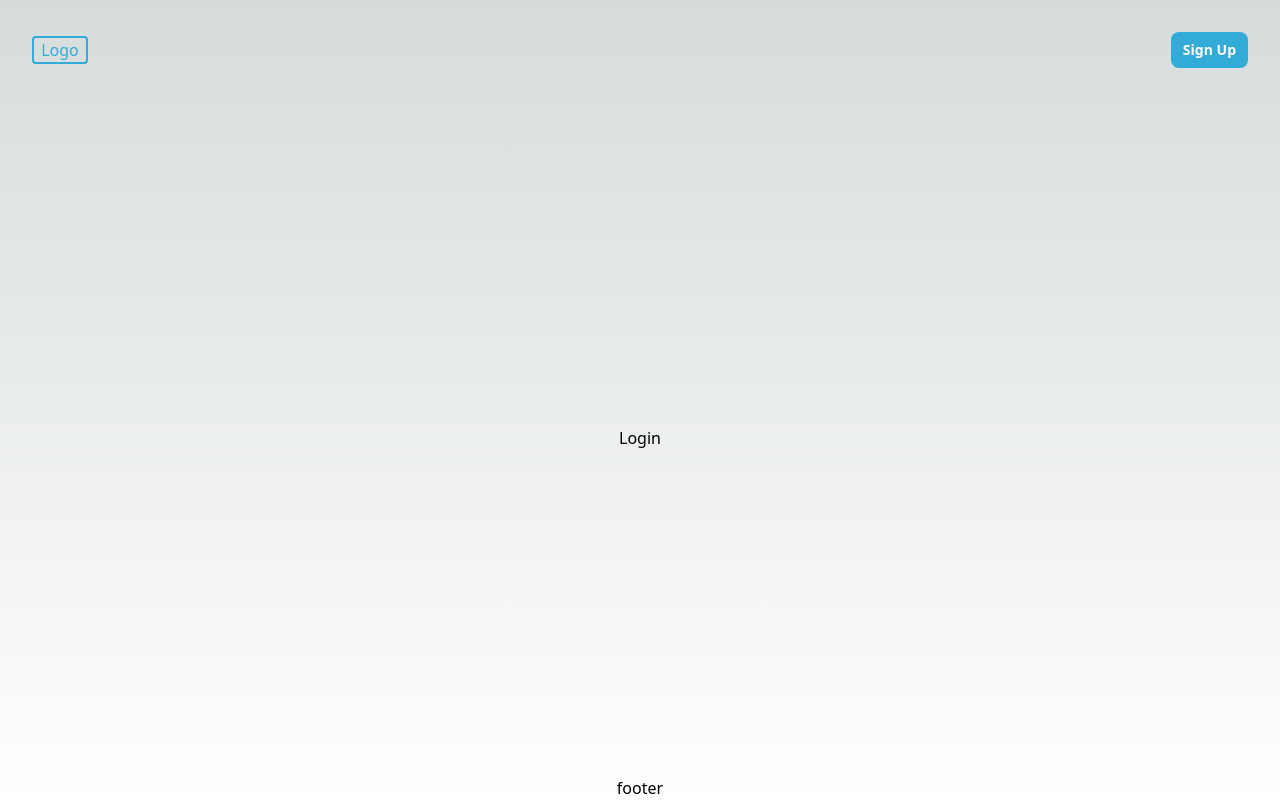
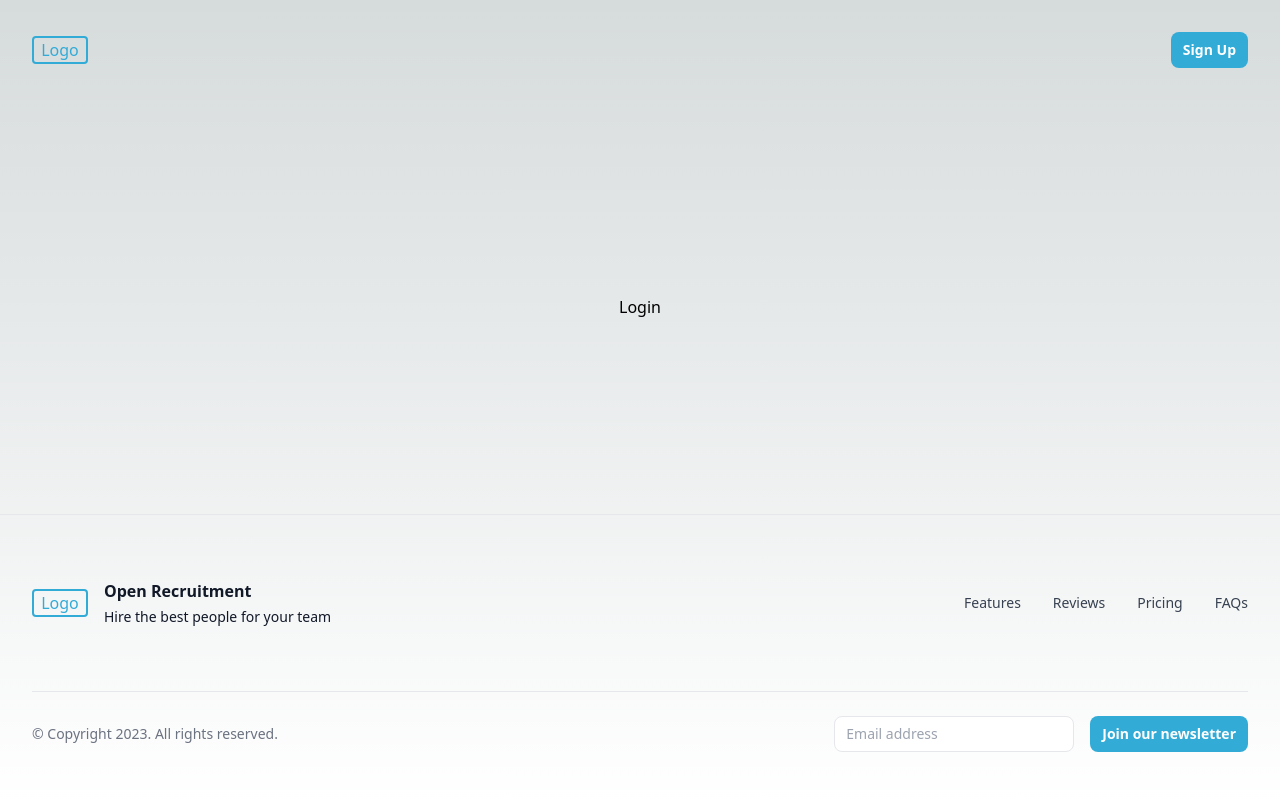
Before and after one commit to luisDevpeoplz/openRecruitment, a Next.js app: page /login in a window 1280 px wide. Built offline with nearby package versions, Linux system fonts and the light colour scheme.

Commit message:
add footer

```diff
--- /dev/null
+++ b/src/components/UI/Fields.tsx
@@ -0,0 +1,45 @@
+import React, { ReactNode } from 'react'
+
+const formClasses =
+  'block w-full appearance-none rounded-lg border border-gray-200 bg-white py-[calc(theme(spacing.2)-1px)] px-[calc(theme(spacing.3)-1px)] text-gray-900 placeholder:text-gray-400 focus:border-cyan-500 focus:outline-none focus:ring-cyan-500 sm:text-sm'
+
+interface LabelProps {
+  id: string
+  children: ReactNode
+}
+
+interface TextFieldProps {
+  id: string
+  label?: string
+  type?: string
+  className?: string
+  placeholder?: string
+  autoComplete?: string
+  required?: boolean
+}
+
+function Label({ id, children }: LabelProps) {
+  return (
+    <label
+      htmlFor={id}
+      className="mb-2 block text-sm font-semibold text-gray-900"
+    >
+      {children}
+    </label>
+  )
+}
+
+export function TextField({
+  id,
+  label,
+  type = 'text',
+  className,
+  ...props
+}: TextFieldProps) {
+  return (
+    <div className={className}>
+      {label && <Label id={id}>{label}</Label>}
+      <input id={id} type={type} {...props} className={formClasses} />
+    </div>
+  )
+}
--- a/src/components/UI/Footer.tsx
+++ b/src/components/UI/Footer.tsx
@@ -1,9 +1,59 @@
 import React from 'react'
 
+import { Button } from './Button'
+import { Container } from './Container'
+import { NavLinks } from './NavLinks'
+import { TextField } from './Fields'
+import { Logo } from './Logo'
+
 const Footer = () => {
+  const navOptions: [string, string][] = [
+    ['Features', '#features'],
+    ['Reviews', '#reviews'],
+    ['Pricing', '#pricing'],
+    ['FAQs', '#faqs'],
+  ]
+
   return (
-    <footer className="footer">
-      <p>footer</p>
+    <footer className="border-t border-gray-200 w-screen">
+      <Container>
+        <div className="flex flex-col items-start justify-between gap-y-12 pb-6 pt-16 lg:flex-row lg:items-center lg:py-16">
+          <div className="flex flex-col gap-8 w-full justify-between items-center lg:flex-row">
+            <div className="flex items-center text-gray-900 w-full justify-between lg:w-fit">
+              <Logo />
+              <div className="ml-4">
+                <p className="text-base font-semibold">Open Recruitment</p>
+                <p className="mt-1 text-sm">
+                  Hire the best people for your team
+                </p>
+              </div>
+            </div>
+            <nav className="flex gap-8">
+              <NavLinks links={navOptions} />
+            </nav>
+          </div>
+        </div>
+        <div className="flex flex-col items-center border-t border-gray-200 pb-12 pt-8 md:flex-row-reverse md:justify-between md:pt-6 w-full">
+          <form className="flex w-full justify-center md:w-auto">
+            <TextField
+              id="email"
+              type="email"
+              aria-label="Email address"
+              placeholder="Email address"
+              autoComplete="email"
+              required
+              className="w-60 min-w-0 shrink"
+            />
+            <Button type="submit" color="primary" className="ml-4 flex-none">
+              <span className="hidden lg:inline">Join our newsletter</span>
+              <span className="lg:hidden">Join newsletter</span>
+            </Button>
+          </form>
+          <p className="mt-6 text-sm text-gray-500 md:mt-0">
+            &copy; Copyright {new Date().getFullYear()}. All rights reserved.
+          </p>
+        </div>
+      </Container>
     </footer>
   )
 }
```
